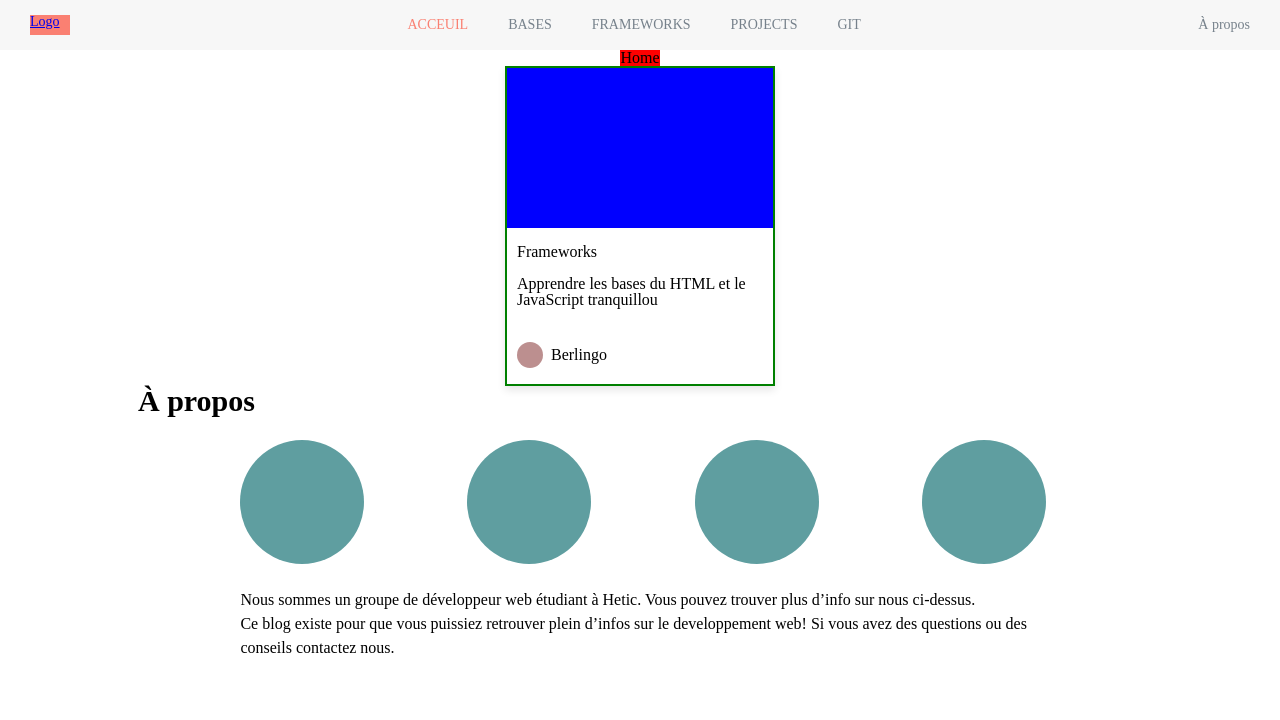
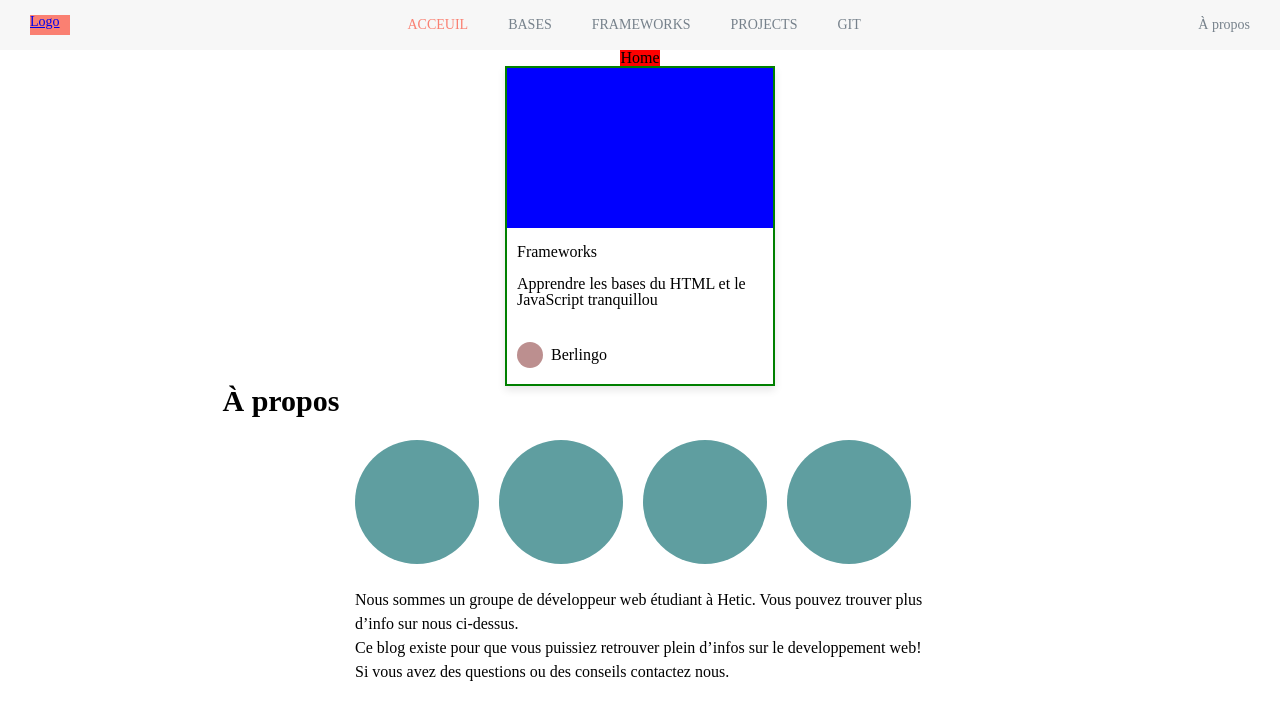
Before and after one commit to rqphy/project-b, a React (Create React App) app: page / in a window 1280 px wide. Shown: the top 720 px of the page. Built offline with nearby package versions, Linux system fonts and the light colour scheme.

Commit message:
add max-width

```diff
--- a/src/Pages/Home/Home.scss
+++ b/src/Pages/Home/Home.scss
@@ -14,10 +14,11 @@ h1 {
   padding-left: 20px;
 
   @include large {
-    width: 80%;
+    width: 100%;
     display: flex;
     flex-direction: column;
     align-items: center;
+    padding: 0;
   }
 
   &__title {
@@ -28,12 +29,14 @@ h1 {
 
     @include large {
       font-size: 30px;
+      margin-left: 20px;
     }
   }
 
   &__container {
     @include large {
       width: 80%;
+      max-width: 570px;
     }
   }
 
--- a/src/global.scss
+++ b/src/global.scss
@@ -10,11 +10,18 @@
   }
 }
 
+#root {
+  display: flex;
+  justify-content: center;
+}
+
 .page {
+  max-width: 855px;
   display: flex;
   flex-direction: column;
   align-items: center;
   @include large {
     margin-top: 50px;
+    width: 100%;
   }
 }
```
